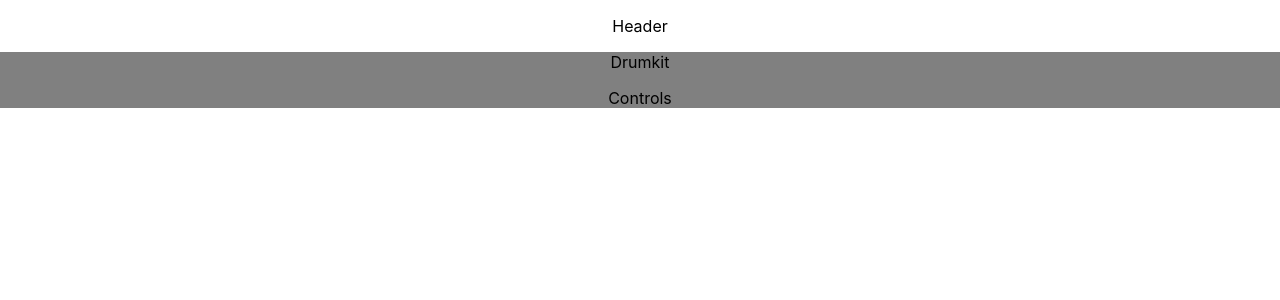
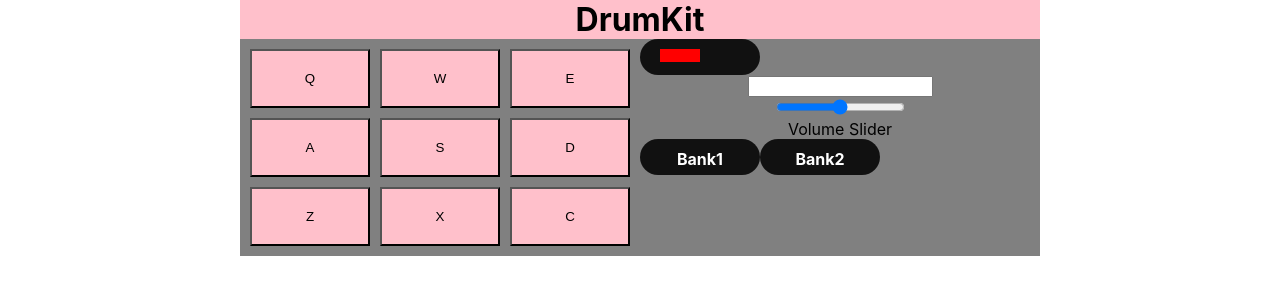
Before and after one commit to sgedye/drum-machine, a React (Create React App) app: page / in a window 1280 px wide. Shown: the top 300 px of the page. Built offline with nearby package versions, Linux system fonts and the light colour scheme.

Commit message:
End of session update

```diff
--- a/src/App.js
+++ b/src/App.js
@@ -1,24 +1,35 @@
 import React from 'react'
-import Header from './Components/Header'
 import Drumkit from './Components/Drumkit'
 import Controls from './Components/Controls'
 import styled from 'styled-components'
 
 import './App.css'
 
+const Drums = styled.div`
+  min-width: 300px;
+  max-width: 800px;
+  margin: auto;
+  background: pink;
+`
+const Header = styled.h1`
+  text-align: center;
+  margin: 0;
+`
 const Body = styled.div`
+  display: grid;
+  grid-template-columns: repeat(auto-fit, minmax(300px, 1fr));
   background: gray;
 `
 
 function App() {
   return (
-    <div className="App">
-      <Header />
-      <Body>
+    <Drums id="drum-machine">
+      <Header id="header">DrumKit</Header>
+      <Body id="body">
         <Drumkit />
         <Controls />
       </Body>
-    </div>
+    </Drums>
   );
 }
 
--- a/src/Components/Controls.js
+++ b/src/Components/Controls.js
@@ -1,10 +1,74 @@
 import React from 'react'
+import styled from 'styled-components'
+
+const Selectors = styled.div`
+  display: block;
+  text-align: center;
+`
+
+const RadioSelector = styled.div`
+	display: flex;
+`
+const RadioInput = styled.input`
+	position: absolute !important;
+	-webkit-clip: rect(0, 0, 0, 0);
+	-moz-clip: rect(0, 0, 0, 0);
+	-ms-clip: rect(0, 0, 0, 0);
+	-o-clip: rect(0, 0, 0, 0);
+	clip: rect(0, 0, 0, 0);
+`
+
+const RadioLabel = styled.label`
+	background-color: #111;
+  color: #fff;
+  width: 5em;
+  height: 1em;
+  border-radius: 20px;
+  font-weight: bold;
+	padding: 10px 20px;
+	transition: all 0.3s ease-in-out;
+`
+
+const Selection = styled.div`
+  width: 2.5em;
+  height: 0.8em;
+  background-color: ${props => props.checked ? 'yellow' : 'red'};
+`
+
+/*   CAN USE SCSS PSUDO ELEMENTS WITH STYLED COMPONENTS :D
+
+
+.radio-selector {
+	label:hover { cursor: pointer; }
+	input:checked + label { background-color: green; }
+}
+*/
 
 function Controls() {
   return (
-    <div>
-      <p>Controls</p>
-    </div>
+    <Selectors id="controls">
+      <RadioSelector>
+        <RadioInput type="radio" id="power" name="selector" value="a" checked/>
+        <RadioLabel for="power">
+          <Selection></Selection>
+        </RadioLabel>
+      </RadioSelector>
+      <div>
+        <input type="text" />
+      </div>
+      <div>
+        <input type="range" id="volume" name="volume" min="0" max="100" />
+      </div>
+      <div>
+        <label for="volume">Volume Slider</label>
+      </div>
+      <RadioSelector>
+        <RadioInput type="radio" id="bank1" name="bank" value="a" checked/>
+        <RadioLabel for="bank1">Bank1</RadioLabel>
+        <RadioInput type="radio" id="bank2" name="bank" value="b" />
+        <RadioLabel for="bank2">Bank2</RadioLabel>
+      </RadioSelector>
+    </Selectors>
   )
 }
 
--- a/src/Components/Drumkit.js
+++ b/src/Components/Drumkit.js
@@ -1,10 +1,32 @@
 import React from 'react'
+import styled from 'styled-components'
+
+const Drums = styled.div`
+  display: grid;
+  grid-template-columns: 4fr 4fr 4fr;
+  grid-gap: 10px;
+  padding: 10px;
+`
+
+const Button = styled.button`
+  display: inline-block;
+  background: pink;
+  padding: 20px;
+`
 
 function Drumkit() {
   return (
-    <div>
-      <p>Drumkit</p>
-    </div>
+    <Drums id="drum-kit">
+      <Button>Q</Button>
+      <Button>W</Button>
+      <Button>E</Button>
+      <Button>A</Button>
+      <Button>S</Button>
+      <Button>D</Button>
+      <Button>Z</Button>
+      <Button>X</Button>
+      <Button>C</Button>
+    </Drums>
   )
 }
 
--- a/src/Components/Header.js
+++ /dev/null
@@ -1,11 +0,0 @@
-import React from 'react'
-
-function Header() {
-  return (
-    <div>
-      <p>Header</p>
-    </div>
-  )
-}
-
-export default Header
```
